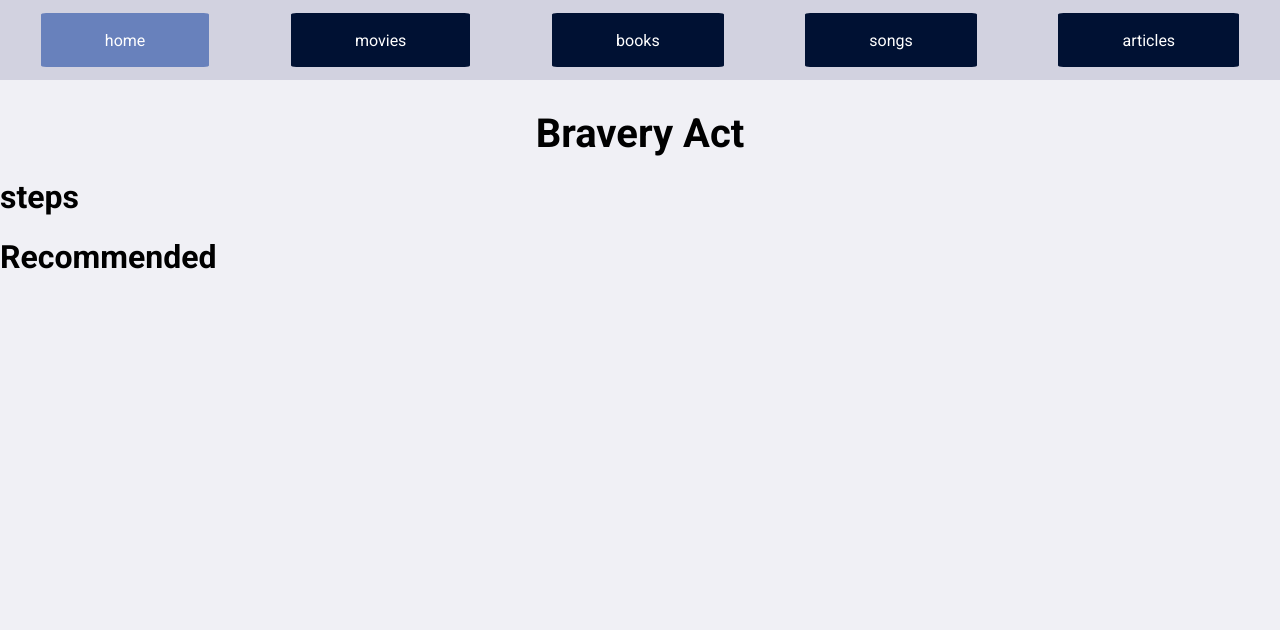
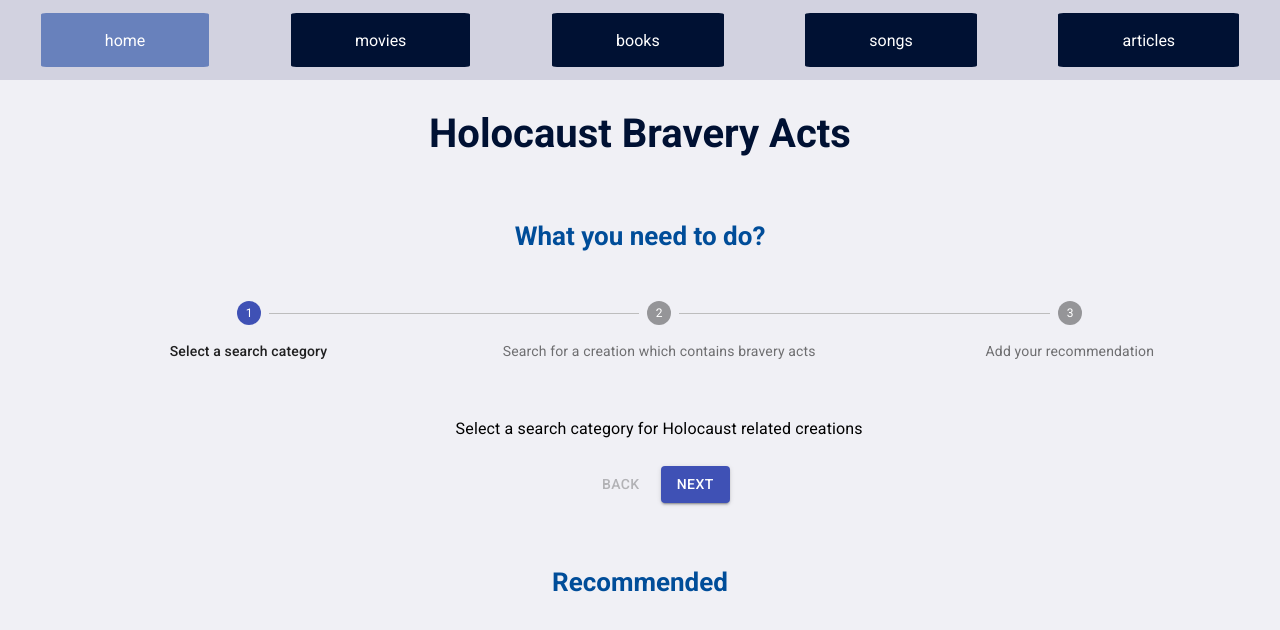
Before and after one commit to Sigalsha/Bravery-Media, a React (Create React App) app in the folder client/: page / in a window 1280 px wide. Shown: the top 630 px of the page. Built offline with nearby package versions, Linux system fonts and the light colour scheme.

Commit message:
add stepper and headers to landing page

```diff
--- a/client/src/components/header/Header.js
+++ b/client/src/components/header/Header.js
@@ -3,7 +3,7 @@ import React from "react";
 import { H1Element } from "./style";
 
 const Header = () => {
-  return <H1Element>Bravery Act</H1Element>;
+  return <H1Element>Holocaust Bravery Acts</H1Element>;
 };
 
 export default Header;
--- a/client/src/components/header/style.js
+++ b/client/src/components/header/style.js
@@ -1,6 +1,6 @@
 import styled from "styled-components";
 import { fontSizes } from "../../styles/typography";
-// import { colors } from "../../styles/colors";
+import { colors } from "../../styles/colors";
 import { device } from "../../styles/devices";
 
 export const H1Element = styled.h1`
@@ -9,6 +9,7 @@ export const H1Element = styled.h1`
   font-weight: bold;
   margin: 30px 0 0 0;
   text-align: center;
+  color: ${colors.DARK_BLUE};
 
   @media ${device.mobileS} {
   }
--- a/client/src/components/landing/Landing.js
+++ b/client/src/components/landing/Landing.js
@@ -1,10 +1,13 @@
 import React from "react";
+import Stepper from "../stepper/Stepper";
+import { H1Element } from "./style";
 
 const Landing = () => {
   return (
     <div>
-      <h1>steps</h1>
-      <h1>Recommended</h1>
+      <H1Element>What you need to do?</H1Element>
+      <Stepper />
+      <H1Element>Recommended</H1Element>
     </div>
   );
 };
--- a/client/src/components/landing/style.js
+++ b/client/src/components/landing/style.js
@@ -0,0 +1,19 @@
+import styled from "styled-components";
+import { fontSizes } from "../../styles/typography";
+import { colors } from "../../styles/colors";
+import { device } from "../../styles/devices";
+
+export const H1Element = styled.h1`
+  font-size: ${fontSizes.fontXL};
+  letter-spacing: 0.8;
+  font-weight: bold;
+  margin-top: 5%;
+  text-align: center;
+  color: ${colors.LOGO_BLUE};
+
+  @media ${device.mobileS} {
+  }
+
+  @media ${device.mobileL} {
+  }
+`;
--- a/client/src/components/search/Search.js
+++ b/client/src/components/search/Search.js
@@ -1,6 +1,5 @@
 import React, { useState, useEffect } from "react";
 import { SearchContainer, Input, StyledButton, StyledIcon } from "./style";
-import { colors } from "../../styles/colors";
 import SearchResults from "../searchResults/SearchResults";
 
 const searchResultsItems = [
@@ -48,20 +47,6 @@ const searchResultsItems = [
   },
 ];
 
-const classes = {
-  input: {
-    backgroundColor: `${colors.TRANSPARENT}`,
-    border: "none",
-    outline: "none",
-    color: `${colors.BLACK}`,
-    marginTop: "1%",
-  },
-  icon: {
-    color: `${colors.DARK_BLUE}`,
-    backgroundColor: `${colors.LIGHT_GREY}`,
-  },
-};
-
 const Search = (props) => {
   const searchType = props.location.pathname;
   console.log(searchType);
@@ -73,6 +58,8 @@ const Search = (props) => {
   };
 
   const handleSearch = () => {
+    // TODO - send req to server with searchType (/route) & searchQuery.
+    // should be async, maybe useEffect()
     const results = searchResultsItems.filter((term) =>
       term.title.toLowerCase().includes(searchTerm)
     );
@@ -90,7 +77,6 @@ const Search = (props) => {
     <div>
       <SearchContainer>
         <Input
-          /*  style={classes.input} */
           type="text"
           name="search"
           placeholder="search..."
--- a/client/src/components/search/style.js
+++ b/client/src/components/search/style.js
@@ -1,6 +1,7 @@
 import styled from "styled-components";
 import { colors } from "../../styles/colors";
 import { fontSizes } from "../../styles/typography";
+import { device } from "../../styles/devices";
 import SearchIcon from "@material-ui/icons/Search";
 
 export const SearchContainer = styled.div`
@@ -12,6 +13,14 @@ export const SearchContainer = styled.div`
   background-color: ${colors.LIGHT_GREY};
   border: 1px solid ${colors.BLACK};
   border-radius: 5px;
+
+  @media ${device.laptop} {
+    width: 20%;
+  }
+
+  @media ${device.laptopL} {
+    width: 15%;
+  }
 `;
 
 export const Input = styled.input`
--- /dev/null
+++ b/client/src/components/stepper/Stepper.js
@@ -0,0 +1,106 @@
+import React from "react";
+import { makeStyles } from "@material-ui/core/styles";
+import Stepper from "@material-ui/core/Stepper";
+import Step from "@material-ui/core/Step";
+import StepLabel from "@material-ui/core/StepLabel";
+import Button from "@material-ui/core/Button";
+import Typography from "@material-ui/core/Typography";
+import { colors } from "../../styles/colors";
+
+const useStyles = makeStyles((theme) => ({
+  root: {
+    width: "100%",
+    margin: "2% 1.5% 2% 1.5%",
+    backgroundColor: `${colors.TRANSPARENT}`,
+  },
+  backButton: {
+    marginRight: theme.spacing(1),
+  },
+  instructions: {
+    marginTop: theme.spacing(1),
+    marginBottom: theme.spacing(1),
+  },
+}));
+
+function getSteps() {
+  return [
+    "Select a search category",
+    "Search for a creation which contains bravery acts",
+    "Add your recommendation",
+  ];
+}
+
+function getStepContent(stepIndex) {
+  switch (stepIndex) {
+    case 0:
+      return "Select a search category for Holocaust related creations";
+    case 1:
+      return "Search for a creation related to bravery acts during the Holocaust";
+    case 2:
+      return "Which parts reflect bravery acts? In what way?";
+    default:
+      return "Select a category";
+  }
+}
+
+export default function HorizontalLabelPositionBelowStepper() {
+  const classes = useStyles();
+  const [activeStep, setActiveStep] = React.useState(0);
+  const steps = getSteps();
+
+  const handleNext = () => {
+    setActiveStep((prevActiveStep) => prevActiveStep + 1);
+  };
+
+  const handleBack = () => {
+    setActiveStep((prevActiveStep) => prevActiveStep - 1);
+  };
+
+  const handleReset = () => {
+    setActiveStep(0);
+  };
+
+  return (
+    <div className={classes.root}>
+      <Stepper
+        activeStep={activeStep}
+        alternativeLabel
+        style={{ backgroundColor: `${colors.TRANSPARENT}` }}
+      >
+        {steps.map((label) => (
+          <Step key={label}>
+            <StepLabel>{label}</StepLabel>
+          </Step>
+        ))}
+      </Stepper>
+      <div style={{ textAlign: "center", marginTop: "2.5%" }}>
+        {activeStep === steps.length ? (
+          <div>
+            <Typography className={classes.instructions}>
+              All steps completed
+            </Typography>
+            <Button onClick={handleReset}>Reset</Button>
+          </div>
+        ) : (
+          <div>
+            <Typography className={classes.instructions}>
+              {getStepContent(activeStep)}
+            </Typography>
+            <div style={{ marginTop: "2%" }}>
+              <Button
+                disabled={activeStep === 0}
+                onClick={handleBack}
+                className={classes.backButton}
+              >
+                Back
+              </Button>
+              <Button variant="contained" color="primary" onClick={handleNext}>
+                {activeStep === steps.length - 1 ? "Finish" : "Next"}
+              </Button>
+            </div>
+          </div>
+        )}
+      </div>
+    </div>
+  );
+}
```
Also changed, not shown: client/src/components/stepper/style.js (added).
